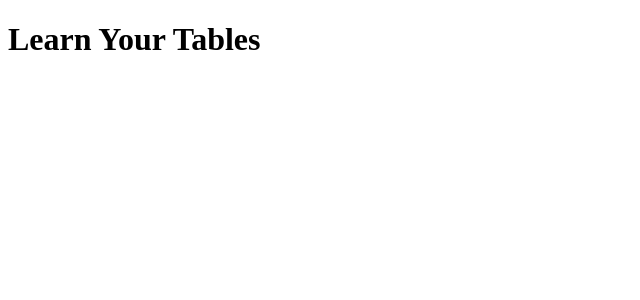
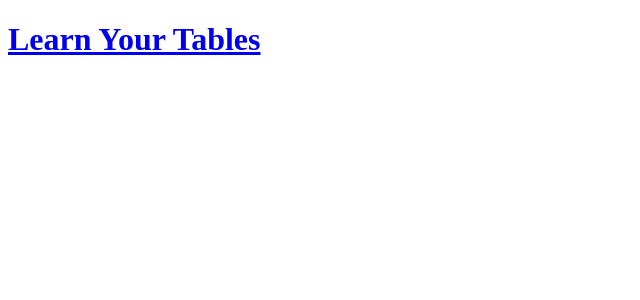
Before and after one commit to dayze/learnYourTables, a Vue app: page /#/test in a window 1280 px wide. Shown: the top 300 px of the page, without its empty margins (0-640 px from the left). Built offline with nearby package versions, Linux system fonts and the light colour scheme.

Commit message:
start test

```diff
--- a/src/components/Header.vue
+++ b/src/components/Header.vue
@@ -1,7 +1,9 @@
 <template>
   <header class="grid bg-silver slanted-bottom padding-50">
     <div class="cell-12">
-      <h1 class="font-size-jumbo text-center text-unstyled color-yang">Learn Your Tables</h1>
+      <h1 class="font-size-jumbo text-center text-unstyled color-yang">
+        <a href="#" class="inline-block hover-color-wet-asphalt transition-2">Learn Your Tables</a>
+      </h1>
     </div>
   </header>
 </template>
--- a/src/components/Test.vue
+++ b/src/components/Test.vue
@@ -12,7 +12,24 @@
     },
     data () {
       return {
+        turn: 1,
+        multiplicator: Math.round((Math.random() * Math.floor(10)))
       }
+    },
+    methods: {
+      getResult () {
+        return this.table * (Math.random() * Math.floor(10))
+      },
+      getNextQuestion () {
+
+      }
+    },
+    mounted: function () {
+      /*   this.$nextTick(function () {
+           // Code that will run only after the
+           // entire view has been rendered
+         })*/
+      console.log(this.multiplicator)
     }
   }
 </script>
```
